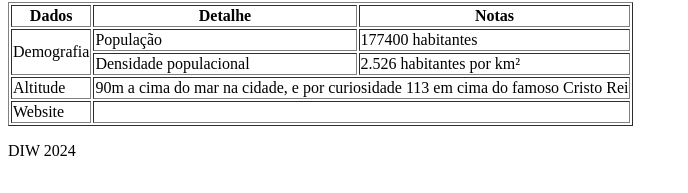
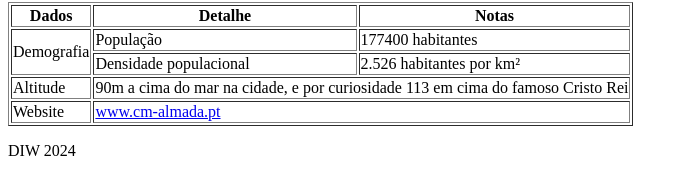
Before and after one commit to TomazLiziario/TomazLiziario.github.io, a plain HTML site: page Lab2/info.html in a window 1280 px wide. Shown: the part 519-712 px from the top of the page, without its empty margins (0-688 px from the left). Drawn offline with Linux system fonts and the light colour scheme.

Commit message:
ultimo commit

```diff
--- a/Lab2/info.html
+++ b/Lab2/info.html
@@ -53,7 +53,7 @@
                 </tr>
                 <tr>
                     <td>Website</td>
-                    <td colspan="2"><a www.cm-almada.pt></a></td>
+                    <td colspan="2"><a href="www.cm-almada.pt">www.cm-almada.pt</a></td>
                 </tr>
             </table>
         </main>
```
